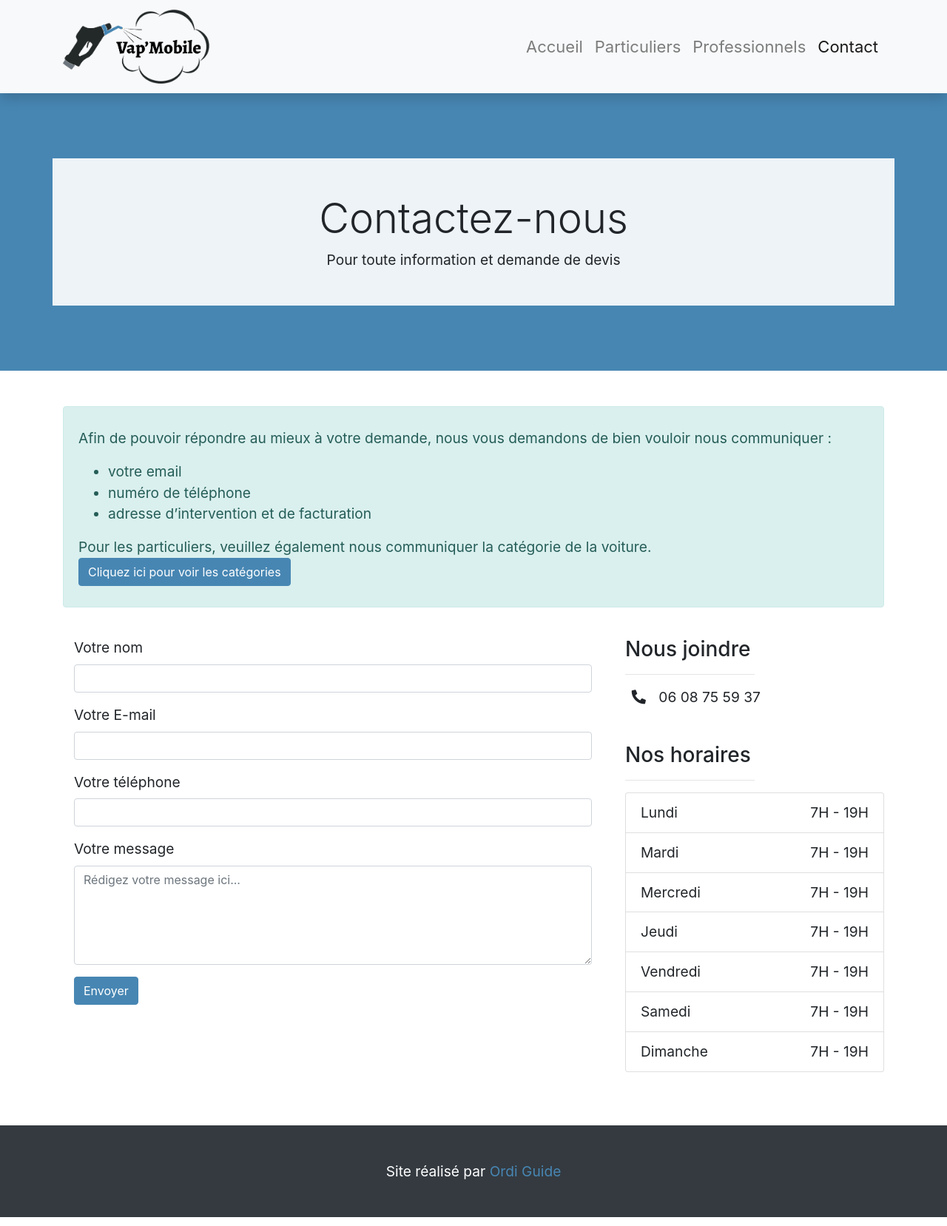
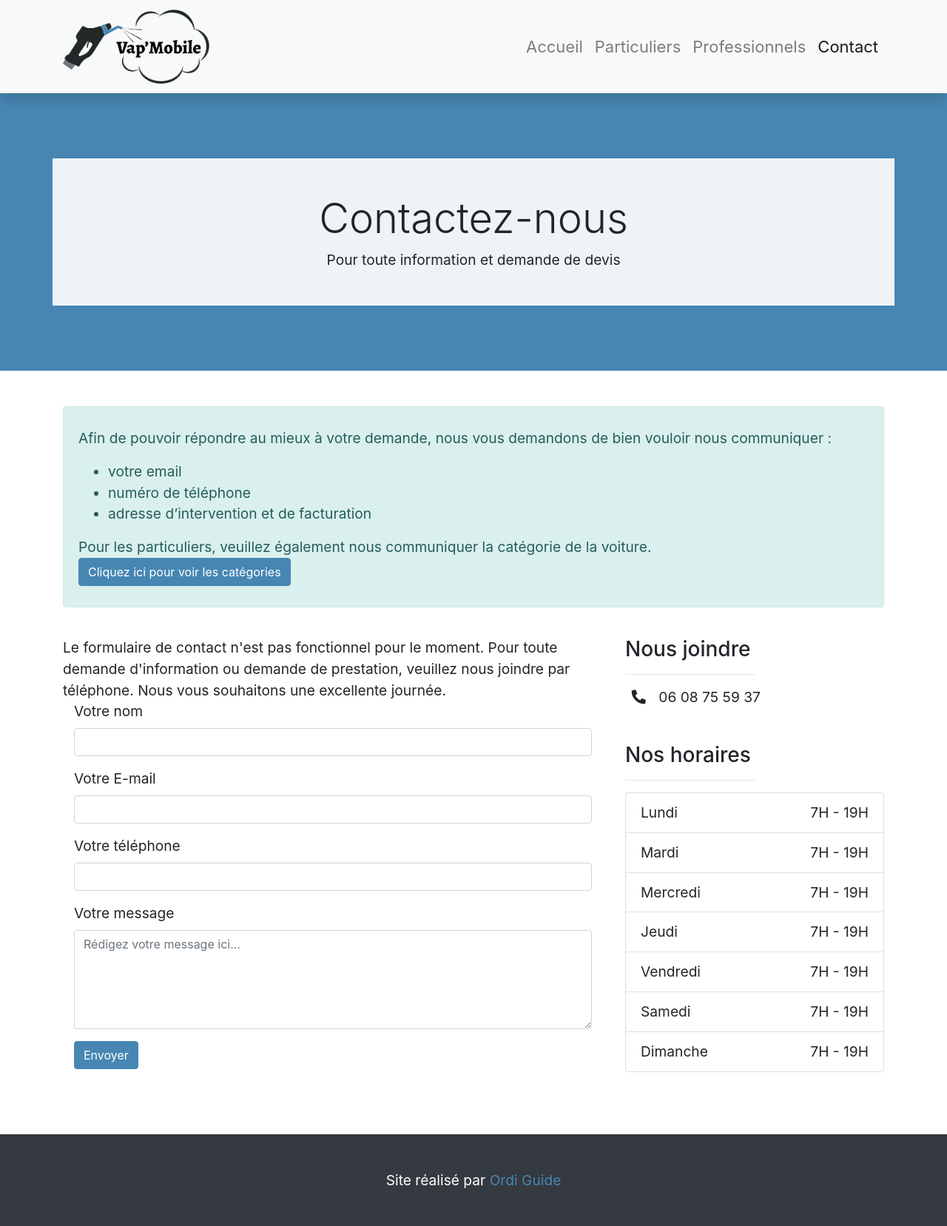
Before and after one commit to l-Aeden-l/vap-mobile, a Jekyll site: the page built from _pages/contact.html, in a window 1280 px wide. Shown: the whole page at 74% size. Built offline with Jekyll 4.4.1, drawn with Linux system fonts in a browser that asks for light colours.

Commit message:
Message discontionnement formulaire contact

```diff
--- a/_pages/contact.html
+++ b/_pages/contact.html
@@ -22,7 +22,7 @@ permalink: /contact/
 <div class="row py-4">
     <div class="col-md-8 col-sm-12">
     <div class="well well-sm">
-        <div class="form-submission-message" role="alert"></div>
+        <div class="form-submission-message" role="alert alert-warning">Le formulaire de contact n'est pas fonctionnel pour le moment. Pour toute demande d'information ou demande de prestation, veuillez nous joindre par téléphone. Nous vous souhaitons une excellente journée.</div>
         <form action="{{ site.baseurl }}/assets/vendor/phpmailer/sendmail.php" id="email-form" class="form-horizontal" method="post"></form>
             <fieldset>
                 <!-- Name input -->
--- a/assets/css/_sass/style.scss
+++ b/assets/css/_sass/style.scss
@@ -96,5 +96,5 @@ section {
 }
 
 .form-submission-message {
-  display: none;
+  //display: none;
 }
```
